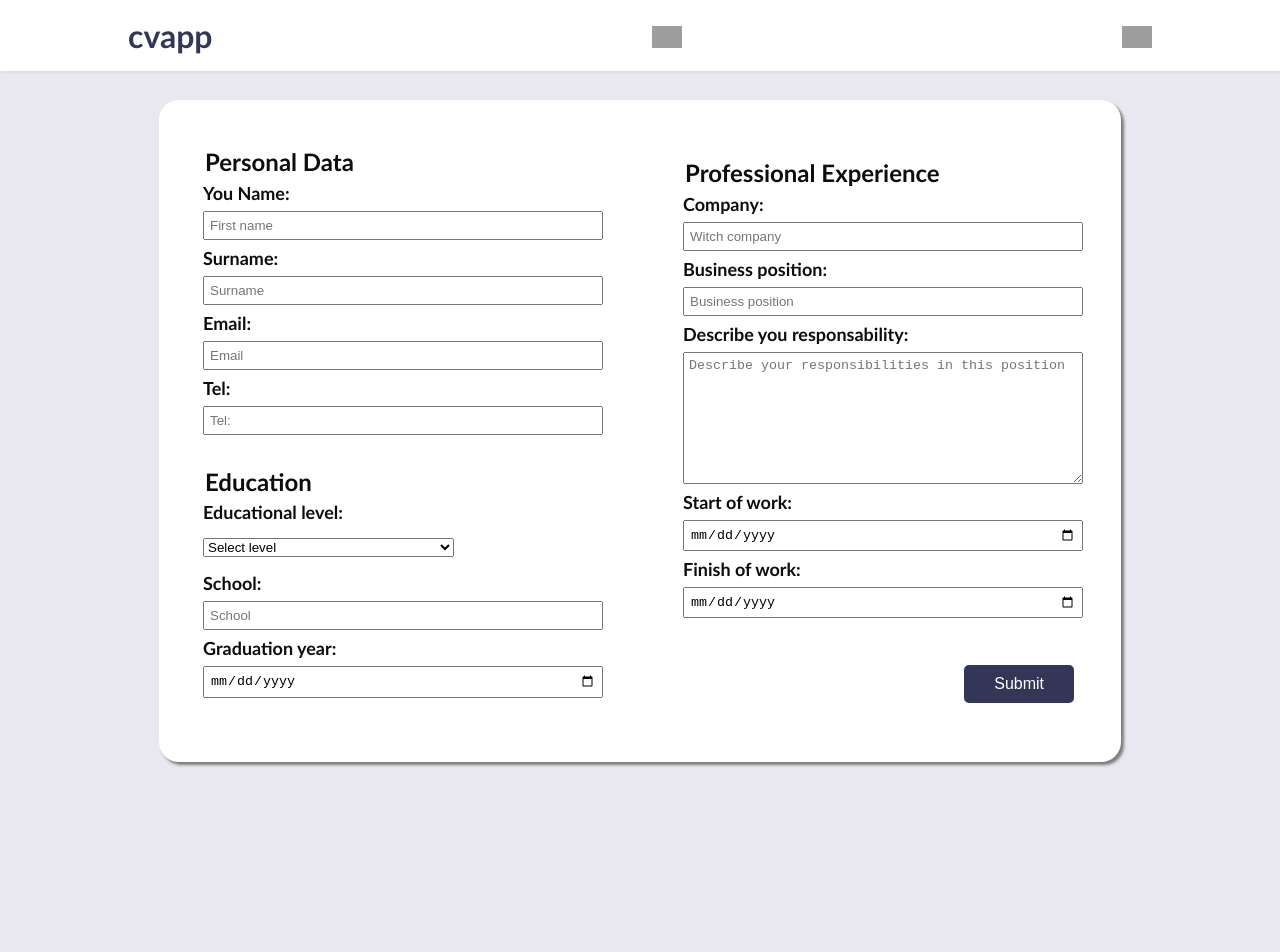
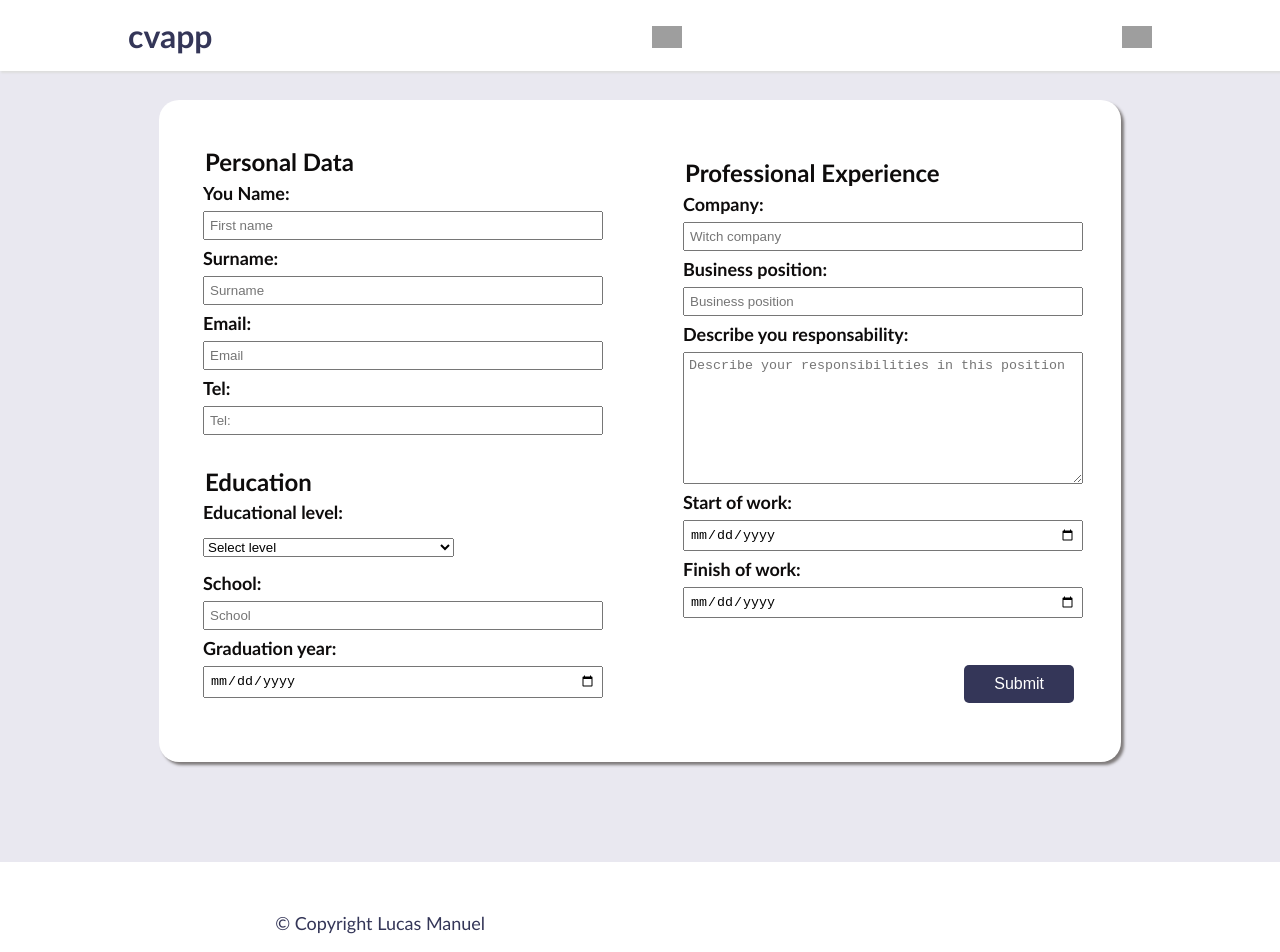
Before and after one commit to Lucasmanuelmz/cv-aplication, a React (Vite) app: page / in a window 1280 px wide. Shown: the top 952 px of the page. Before the commit the page ends 862 px from the top, so only its background shows below. Built offline with nearby package versions, Linux system fonts and the light colour scheme; grey boxes are pictures that could not be loaded.

Commit message:
Adicionei o footer

```diff
--- a/src/App.css
+++ b/src/App.css
@@ -5,6 +5,10 @@ body {
   margin: 0;
   font-family: 'Gill Sans', 'Gill Sans MT', Calibri, 'Trebuchet MS', sans-serif;
   width: 100vw;
+}
+.max-container{
+  width: 100vw;
+  margin: auto;
 }
 
 * {
@@ -165,3 +169,14 @@ button {
 button:hover {
   background-color: #0e0c0c;
 }
+
+.footer {
+  display: flex;
+  justify-content: center;
+  align-items: center;
+  padding: 2rem;
+  background-color: #fff;
+  color: #0e0c0c;
+  width: 100vw;
+  margin: auto;
+}
--- a/src/App.jsx
+++ b/src/App.jsx
@@ -6,6 +6,7 @@ import ExperienceSchool from "./educationExperience";
 import WorkingExperience from "./workExperience";
 import Button from "./button";
 import DisplayData from "./displayPage";
+import Footer from "./Footer";
 
 export default function App() {
   const [isSent, setIsSent] = useState(false);
@@ -44,7 +45,7 @@ export default function App() {
   }
 
   return (
-    <div>
+    <div className="max-container">
       <Header />
       <div className="container" >
         {!isSent? (
@@ -69,8 +70,10 @@ export default function App() {
           email={person.email} tel={person.tel} educationLevel={person.educationLevel} school={person.school}
           graduationYear={person.graduationYear} company={person.company} position={person.position} description={person.description}
           start={person.start} finish={person.finish} />
-      }
+        }
+
       </div>
+      <Footer />
     </div>
   )
 }
--- /dev/null
+++ b/src/Footer/index.jsx
@@ -0,0 +1,7 @@
+export default function Footer() {
+    return (
+        <footer className="footer">
+            <p>&copy; Copyright Lucas Manuel</p>
+        </footer>
+    )
+}
```
